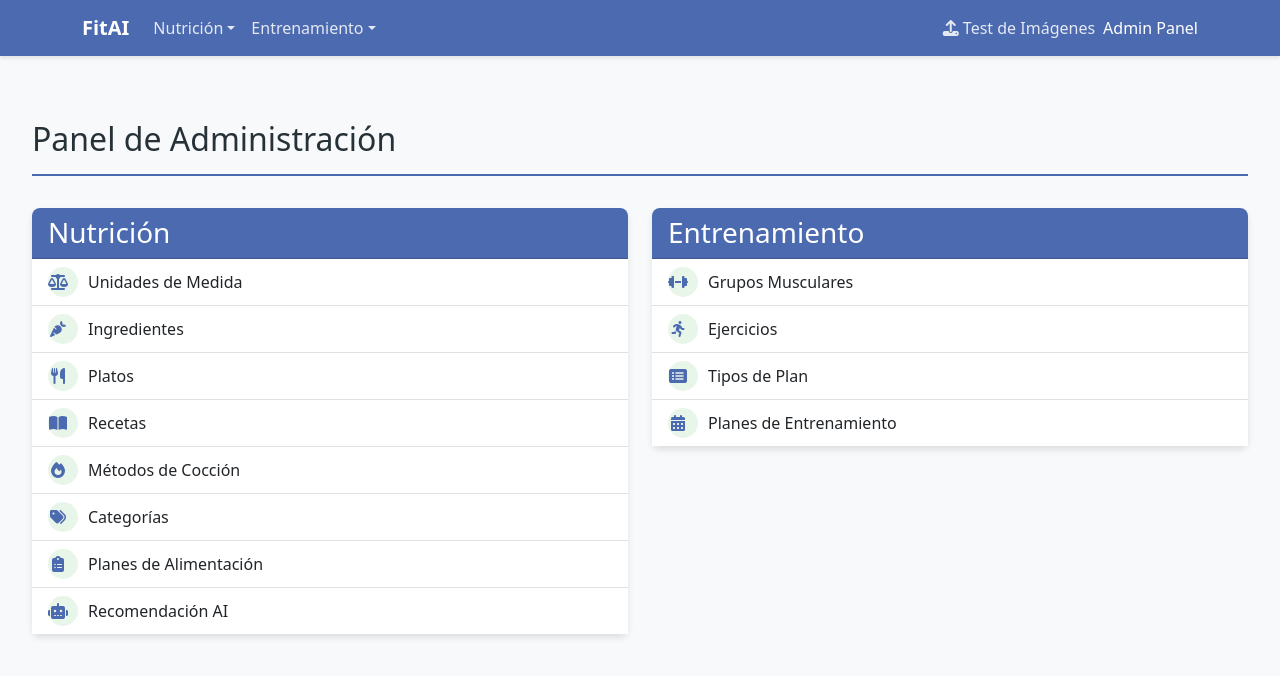
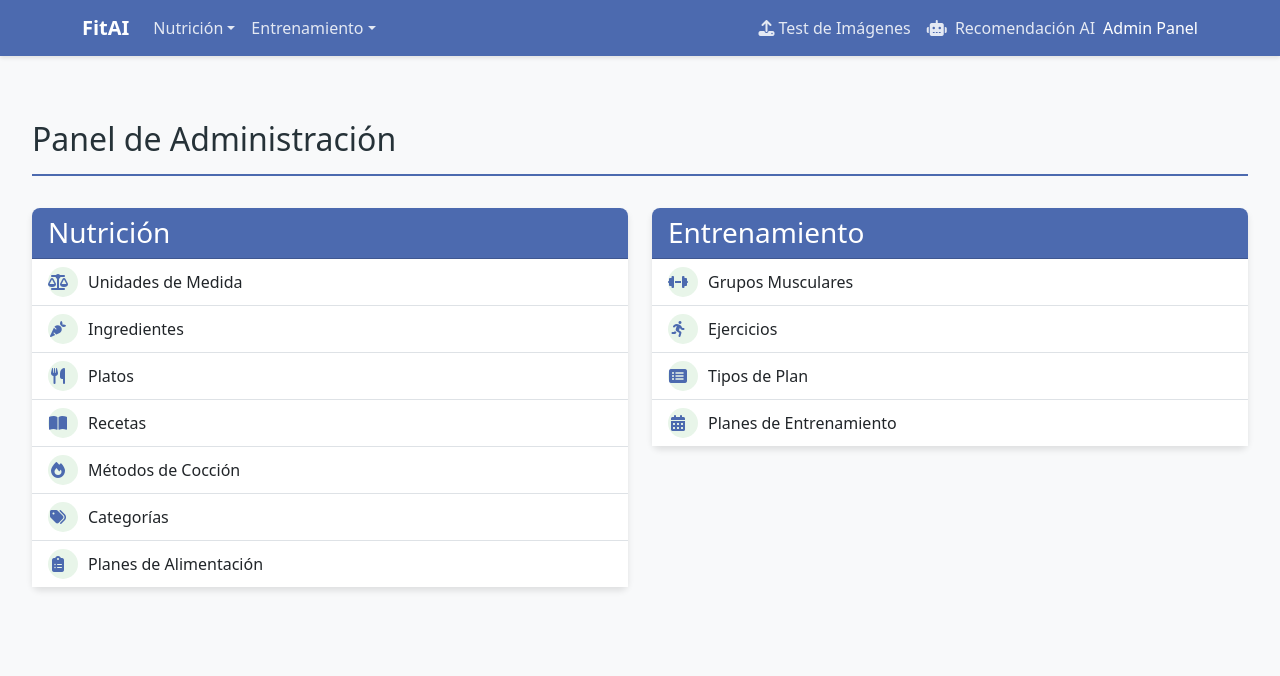
Before and after one commit to WernerHolters/fitai-web, a React (Vite) app: page / in a window 1280 px wide. Shown: the top 676 px of the page. Built offline with nearby package versions, Linux system fonts and the light colour scheme.

Commit message:
Se movio la AI al panel de administracion superior

```diff
--- a/src/Components/Navbar.jsx
+++ b/src/Components/Navbar.jsx
@@ -98,16 +98,20 @@ export default function Navbar() {
                 </li>
               </ul>
             </li>
-          </ul>          <ul className="navbar-nav">
+          </ul>
+          <ul className="navbar-nav">
             <li className="nav-item">
               <Link className="nav-link" to="/image-upload-test">
                 <i className="fas fa-upload me-1"></i>Test de Imágenes
               </Link>
             </li>
+            <li className="nav-item">
+              <a className="nav-link" href="/ai-recommendation">
+                <i className="fas fa-robot me-1"></i> Recomendación AI
+              </a>
+            </li>
           </ul>
-          <span className="navbar-text text-white">
-            Admin Panel
-          </span>
+          <span className="navbar-text text-white">Admin Panel</span>
         </div>
       </div>
     </nav>
--- a/src/Pages/AdminDashboard.jsx
+++ b/src/Pages/AdminDashboard.jsx
@@ -41,10 +41,6 @@ export default function AdminDashboard() {
                   <div className="icon-container"><i className="fas fa-clipboard-list"></i></div>
                   Planes de Alimentación
                 </Link>
-                <Link to="/ai-recommendation" className="list-group-item list-group-item-action">
-                  <div className="icon-container"><i className="fas fa-robot"></i></div>
-                  Recomendación AI
-                </Link>
               </div>
             </div>
           </div>
```
